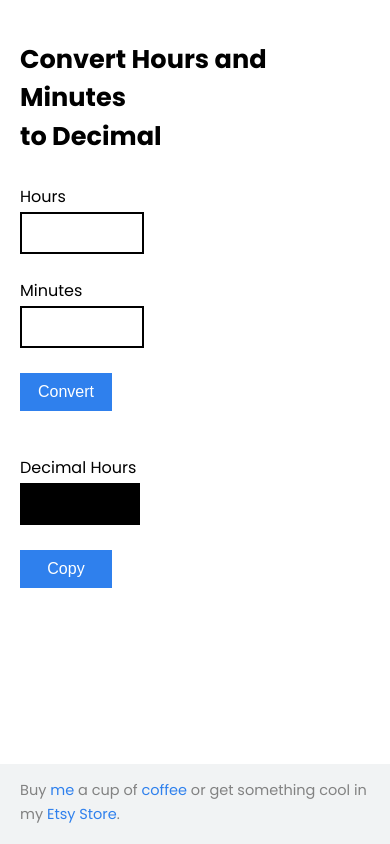
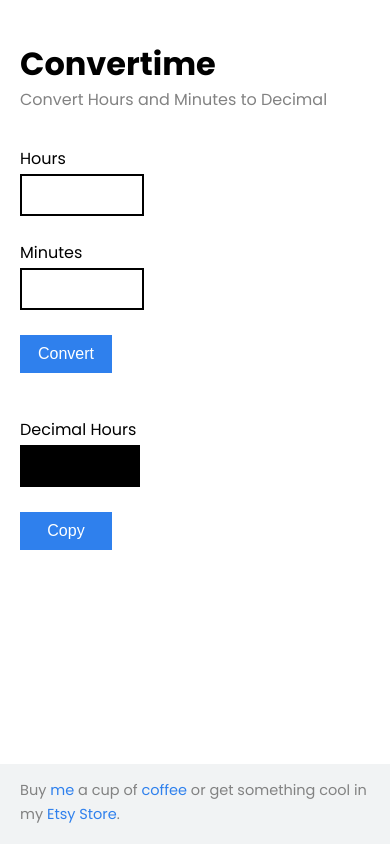
Before and after one commit to dave-esch/convertime, a plain HTML site: page index.html in a window 390 px wide. Drawn offline with Linux system fonts and the light colour scheme; some packages are replaced by stand-ins of ours; a script that the page names is missing.

Commit message:
Updated title styling

```diff
--- a/index.html
+++ b/index.html
@@ -3,14 +3,15 @@
 
 <head>
   <meta charset="UTF-8" name="viewport" content="width=device-width, initial-scale=1">
-  <title>Convert Hours and Minutes to Decimal</title>
+  <title>Convertime – Convert Hours and Minutes to Decimal</title>
   <link rel="stylesheet" href="styles.css">
   <link href="https://fonts.googleapis.com/css2?family=Poppins:wght@400;700&display=swap" rel="stylesheet">
   <script src="https://cdnjs.cloudflare.com/ajax/libs/clipboard.js/2.0.4/clipboard.min.js"></script>
 </head>
 
 <body>
-    <h1>Convert Hours and Minutes</br>to Decimal</h1>
+    <h1>Convertime</h1>
+    <h2>Convert Hours and Minutes to Decimal</h2>
 
     <p>
         <label for="hours">Hours</label>
--- a/styles.css
+++ b/styles.css
@@ -9,7 +9,15 @@ body {
 h1 {
     font-size: 2em;
     font-weight: 700;
-    margin: 40px 0 35px 0;
+    margin: 40px 0 0 0;
+}
+
+h2 {
+    font-size: 16px;
+    font-weight: 400;
+    margin: 0 0 35px 0;
+    color: #828282;
+    /* font-style: italic; */
 }
 
 p {
@@ -100,8 +108,8 @@ a {
 @media only screen and (max-width: 500px) {
 
     h1 {
-    font-size: 1.6em;
-    margin: 20px 0 30px 0;
+    /* font-size: 1.6em; */
+    margin: 20px 0 0px 0;
     }
 
     body {
```
